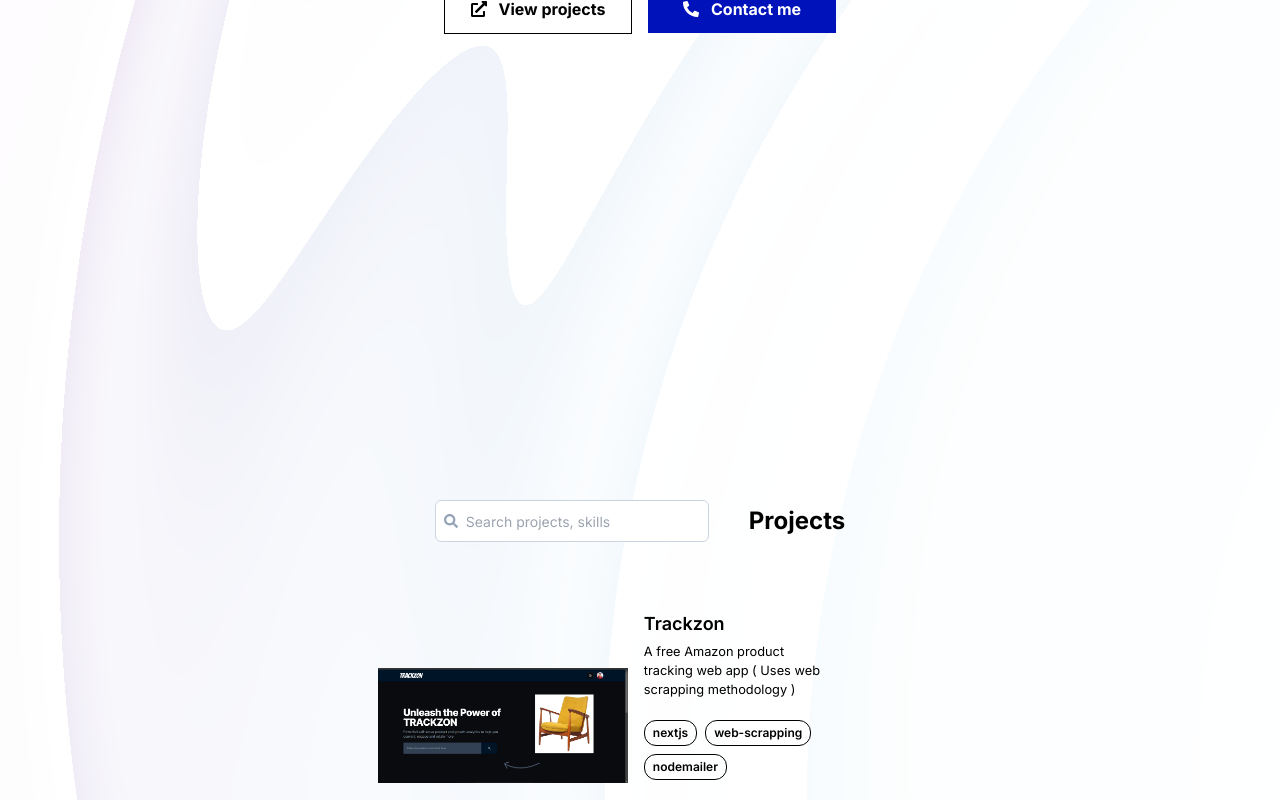
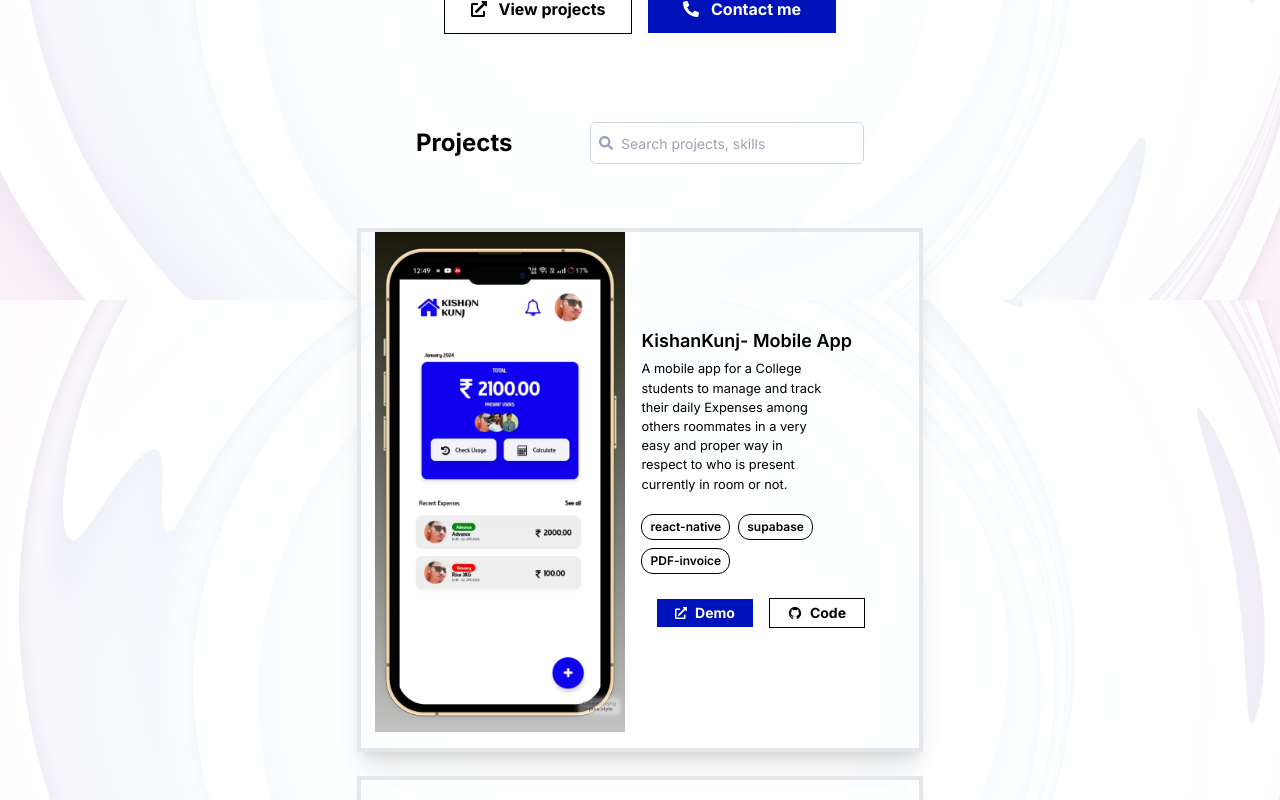
Before and after one commit to Basu-Dev-Ghosh/portfolio-new, a Next.js app: page / in a window 1280 px wide. Shown: the part 420-1220 px from the top of the page. Built offline with nearby package versions, Linux system fonts and the light colour scheme.

Commit message:
new project

```diff
--- a/app/globals.css
+++ b/app/globals.css
@@ -18,4 +18,7 @@
 
 body {
       background-image: url('../public/aaabstract.webp');
+      background-repeat:repeat-y;
+      background-position:top;
+      background-size:contain;
 }
--- a/app/layout.tsx
+++ b/app/layout.tsx
@@ -6,8 +6,8 @@
 const inter = Inter({ subsets: ["latin"] });
 
 export const metadata: Metadata = {
-  title: "Create Next App",
-  description: "Generated by create next app",
+  title: "Basudev's Portfolio",
+  description: "Portfolio of Basudev Ghosh",
 };
 
 export default function RootLayout({
--- a/app/page.tsx
+++ b/app/page.tsx
@@ -6,7 +6,7 @@
 export default function Home() {
   return (
     <main>
-      <section className="flex flex-col min-h-screen items-center  px-20 py-10">
+      <section className="flex flex-col  items-center  px-20 py-10">
         <div className="rounded-full p-1 bg-black overflow-hidden">
           <Image
             src="/profile.png"
--- a/components/Buttons.tsx
+++ b/components/Buttons.tsx
@@ -7,7 +7,7 @@
     <>
       <Button
         onClick={() => {
-          window.scrollTo({ top: 700, left: 0, behavior: "smooth" });
+          window.scrollTo({ top: 300, left: 0, behavior: "smooth" });
         }}
         icon={<FaExternalLinkAlt className="mr-3" />}
         fill={false}
--- a/components/ProjectCard.tsx
+++ b/components/ProjectCard.tsx
@@ -12,17 +12,18 @@
 }) => {
   return (
     <div
-      className={`h-auto items-center justify-center max-w-full flex flex-col mt-3   ${
+      className={`h-auto items-center justify-center max-w-full flex flex-col mt-6 pb-4 border-4 shadow-xl   ${
         variant === "left" ? "md:flex-row" : "md:flex-row-reverse"
       }`}
     >
       <Image
         src={project.pic}
         width={250}
-        height={250}
+        height={350}
+        style={{ objectFit: "scale-down" }}
         alt="Picture of the project"
       />
-      <div className="w-full mt-4 text-center md:text-left md:mt-0 md:w-2/4 md:p-4">
+      <div className="w-full mt-4 text-center md:text-left md:mt-0 md:w-2/4 md:p-4 px-4">
         <h1 className="text-lg font-semibold">{project.name}</h1>
         <p className="text-[.8rem] break-words md:w-[180px] mt-1">
           {project.description}
@@ -39,7 +40,7 @@
               </div>
             ))}
         </div>
-        <div className="flex items-center mt-4">
+        <div className="flex items-center mt-4 justify-center">
           <Button
             onClick={() => window.open(project.live_link, "_blank")}
             icon={<FaExternalLinkAlt className="mr-2 text-xs" />}
--- a/components/Projects.tsx
+++ b/components/Projects.tsx
@@ -41,7 +41,8 @@
   }, 300);
   return (
     <section className="flex flex-col min-h-screen  items-center px-20 py-10">
-      <div className=" flex flex-col-reverse justify-center items-center md:flex-row md:justify-between ">
+      <div className="md:w-[40%] flex flex-col items-center md:flex-row md:justify-between ">
+        <h1 className="font-bold text-2xl mb-4 md:mb-0 md:mr-10 ">Projects</h1>
         <div className="border border-slate-300 p-2 flex items-center bg-white rounded-md">
           <FaSearch className="text-sm text-slate-400" />
           <input
@@ -51,7 +52,6 @@
             placeholder="Search projects, skills"
           />
         </div>
-        <h1 className="font-bold text-2xl mb-4 md:mb-0 md:ml-10 ">Projects</h1>
       </div>
       <div className="mt-10 ">
         {data?.map((project, i) => {
@@ -72,7 +72,7 @@
               key={i}
               onClick={() => {
                 setPage(i + 1);
-                window.scrollTo({ top: 700, left: 0, behavior: "smooth" });
+                window.scrollTo({ top: 500, left: 0, behavior: "smooth" });
               }}
               className={`${
                 page === i + 1
--- a/data/projects.data.ts
+++ b/data/projects.data.ts
@@ -1,6 +1,17 @@
 export const projects: Project[] = [
   {
-    id: 1,
+    id: 10,
+    name: "KishanKunj- Mobile App",
+    pic: "/kishankunj.png",
+    description:
+      "A mobile app for a College students to manage and track their daily Expenses among others roommates in a very easy and proper way in respect to who is present currently in room or not.",
+    skills: ["react-native", "supabase", "PDF-invoice", "typescript"],
+    live_link:
+      "https://drive.google.com/file/d/1eHskr976p1M99gYZadi24xjMneNtIKO8/view?usp=sharing",
+    github_link: "https://github.com/Basu-Dev-Ghosh/kishan-kunj-mobile-app",
+  },
+  {
+    id: 9,
     name: "Trackzon",
     pic: "/trackzon.png",
     description:
@@ -10,7 +21,7 @@
     github_link: "https://github.com/Basu-Dev-Ghosh/trackzon",
   },
   {
-    id: 2,
+    id: 8,
     name: "Trello clone",
     pic: "/trello-clone.png",
     description: "A todo app with drag n drop feature and used appwrite cloud",
@@ -19,7 +30,7 @@
     github_link: "https://github.com/Basu-Dev-Ghosh/todo-app-drag-n-drop",
   },
   {
-    id: 3,
+    id: 7,
     name: "EduConnect",
     pic: "/educonnect.png",
     description:
@@ -36,7 +47,7 @@
     github_link: "https://github.com/Basu-Dev-Ghosh/EduConnect",
   },
   {
-    id: 4,
+    id: 6,
     name: "Resend Clone",
     pic: "/resend-clone.png",
     description: "A front end clone of official resend home page",
@@ -55,7 +66,7 @@
     github_link: "https://github.com/Basu-Dev-Ghosh/littleshows-web",
   },
   {
-    id: 6,
+    id: 4,
     name: "Paymaster",
     pic: "/paymaster.png",
     description:
@@ -65,7 +76,7 @@
     github_link: "https://github.com/Basu-Dev-Ghosh/Paymaster",
   },
   {
-    id: 7,
+    id: 3,
     name: "Teambo",
     pic: "/teambo.png",
     description:
@@ -75,7 +86,7 @@
     github_link: "https://github.com/Basu-Dev-Ghosh/teambo",
   },
   {
-    id: 8,
+    id: 2,
     name: "Cheapstore",
     pic: "/cheapstore.png",
     description:
@@ -85,7 +96,7 @@
     github_link: "https://github.com/Basu-Dev-Ghosh/Cheapstore-client",
   },
   {
-    id: 9,
+    id: 1,
     name: "Googla",
     pic: "/googla.png",
     description: "A simple google clone using google search api",
```
Also changed, not shown: public/kishankunj.png (added).
